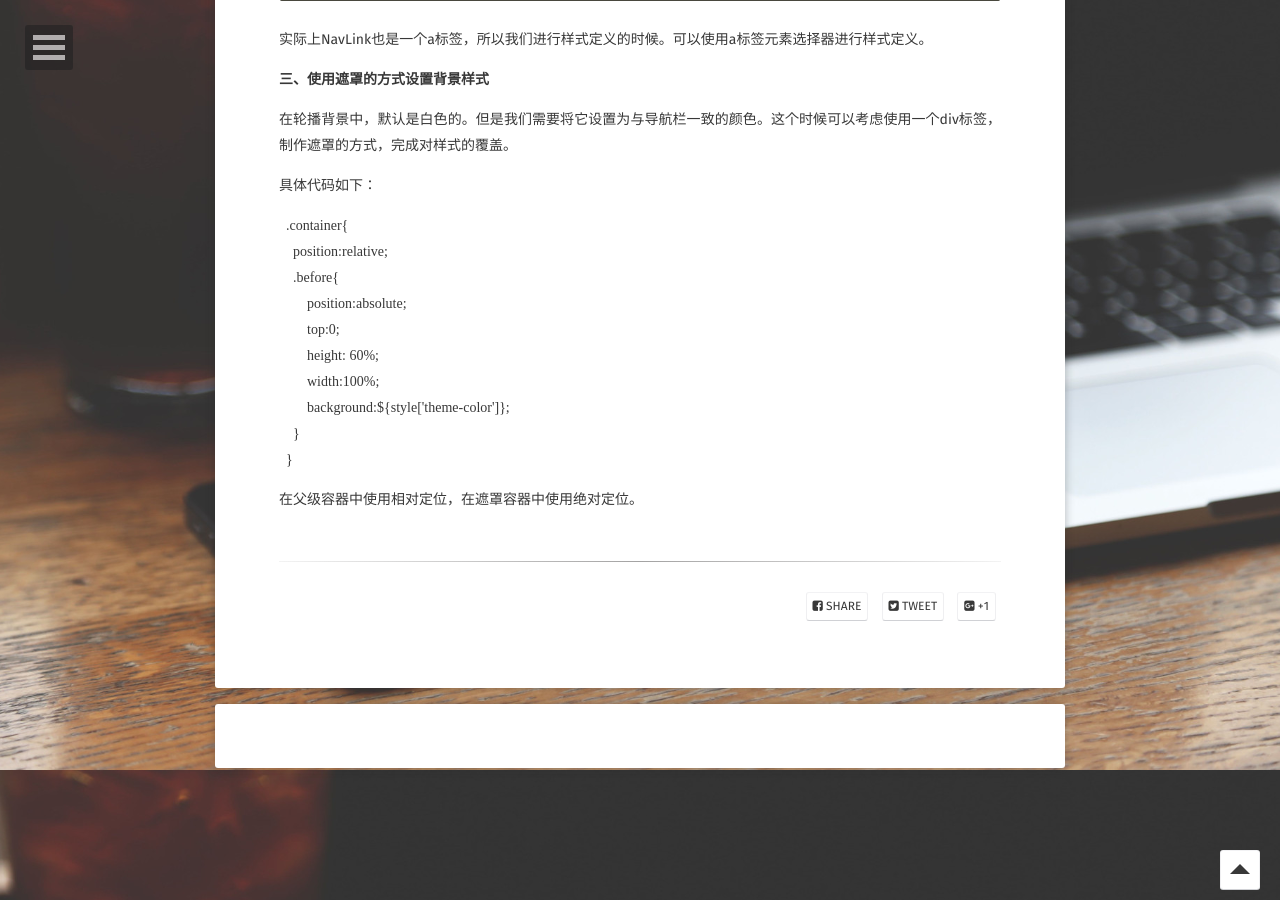
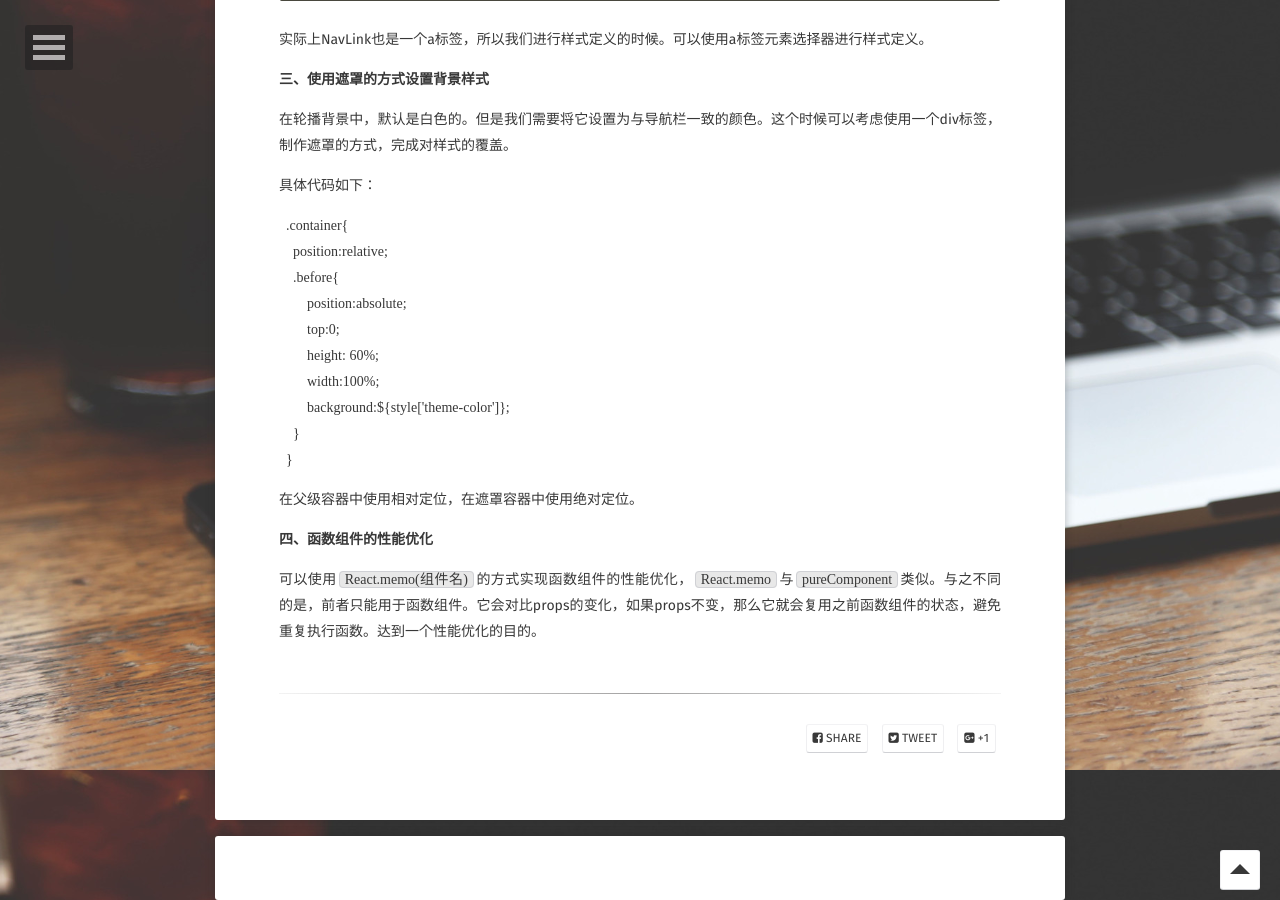
Before and after one commit to thomas-void0/lmxyjy.github.io, a Jekyll site: the page built from _posts/2020-3-27-高仿手机版网易云音乐制作.md, in a window 1280 px wide and 900 px high, scrolled down 1930 px. Built offline with Jekyll 4.4.1, drawn with Linux system fonts in a browser that asks for light colours; some web fonts are replaced; comment, search, counter and statistics services are not loaded.

Commit message:
问题添加2

`````diff
--- a/_posts/2020-3-27-高仿手机版网易云音乐制作.md
+++ b/_posts/2020-3-27-高仿手机版网易云音乐制作.md
@@ -88,3 +88,8 @@ export default React.memo (Home);
 ````
 
 在父级容器中使用相对定位，在遮罩容器中使用绝对定位。
+
+
+**四、函数组件的性能优化**
+
+可以使用`React.memo(组件名)`的方式实现函数组件的性能优化，`React.memo`与`pureComponent`类似。与之不同的是，前者只能用于函数组件。它会对比props的变化，如果props不变，那么它就会复用之前函数组件的状态，避免重复执行函数。达到一个性能优化的目的。
`````
